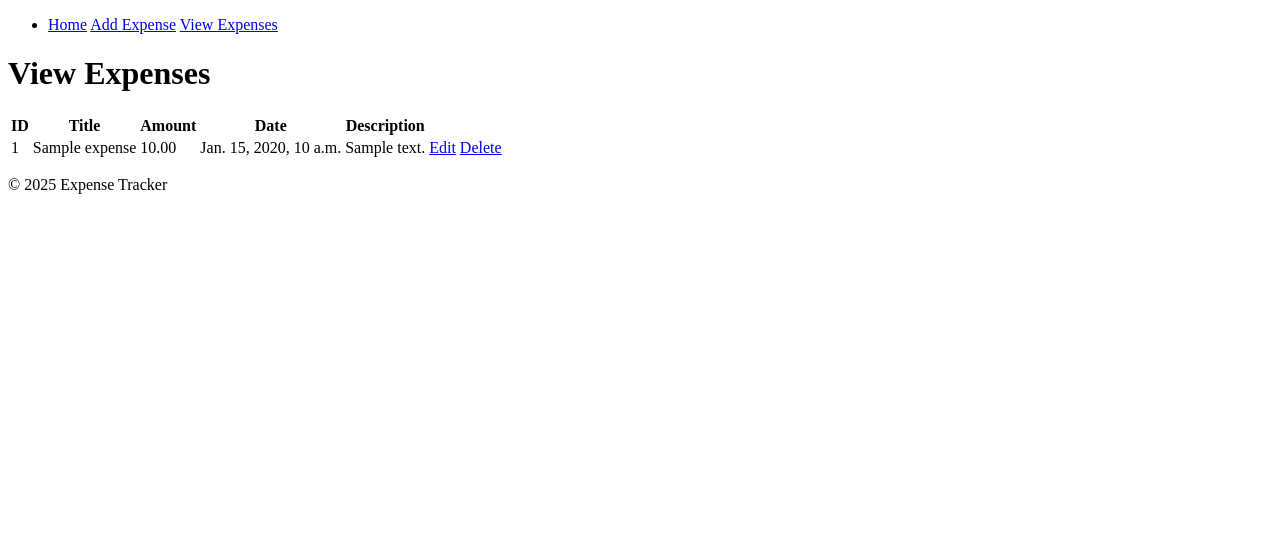
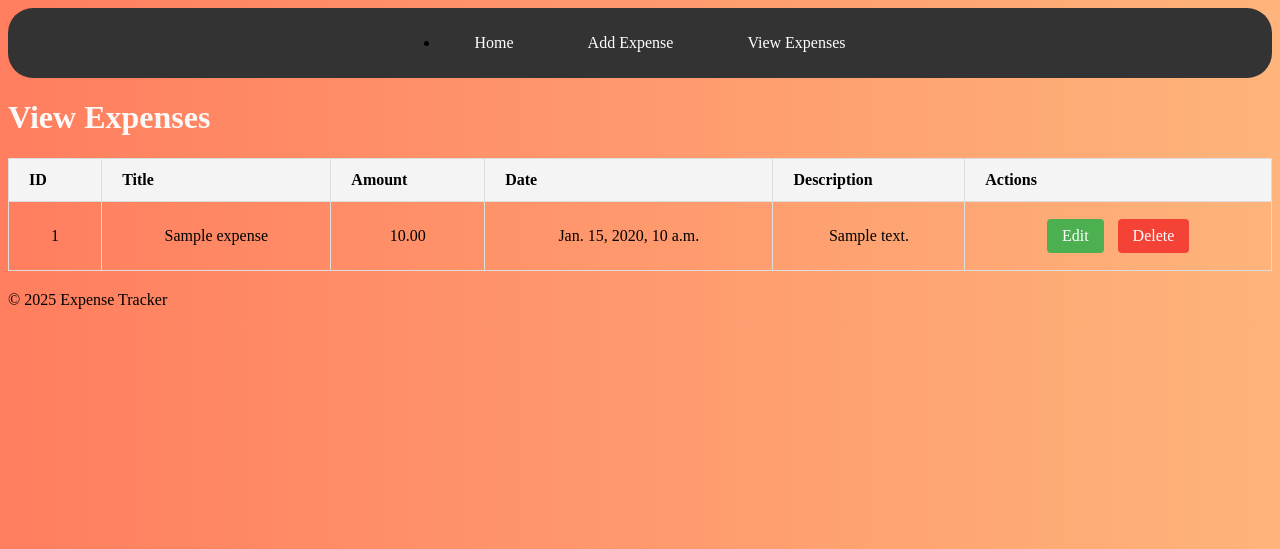
Before and after one commit to Notimperial/ExpenseTracker, a Django app: page /view/ in a window 1280 px wide. Shown: the top 549 px of the page. Run offline with Django 5.2, Linux system fonts and the light colour scheme; tables that the repository leaves empty hold one stand-in row (values such as "Sample post").

Commit message:
Added Expense View functionality

```diff
--- a/Expense/forms.py
+++ b/Expense/forms.py
@@ -5,3 +5,9 @@ class ExpenseForm(forms.ModelForm):
     class Meta:
         model = Expense
         fields = ['name', 'amount', 'description']
+
+        widgets = {
+            'name': forms.TextInput(attrs={'class': 'styled-input'}),
+            'amount': forms.NumberInput(attrs={'class': 'styled-input'}),
+            'description':forms.Textarea(attrs = {"class": 'styled-input'}),
+        }
--- /dev/null
+++ b/Expense/static/Expense/css/main.css
@@ -0,0 +1,170 @@
+h2{
+    color: brown;
+}
+
+body{
+    background: linear-gradient(to right, #ff7e5f, #feb47b);
+
+}
+
+h1{
+    color: rgb(252, 249, 248);
+}
+
+.home_paragraph{
+    color: rgb(245, 225, 220);
+    font-size: 25px;
+    font-family: 'Times New Roman', Times, serif;
+    border: 2px solid rgb(154, 25, 218);
+    padding: 15px;
+    border-radius: 14px;
+    margin: 20px auto;
+    background-color: rgb(227, 137, 152);
+    width: 60%;
+    text-align: center;
+
+}
+
+.styled-input{
+    color:rgb(0, 0, 0);
+    background-color: rgb(176, 187, 247);
+    border: 2px solid #000000;
+    border-radius: 5px;
+    border-radius: 12px;
+    margin: 15px 0;
+    padding: 4px;
+    margin: 10px 0;
+    opacity: 0.5;
+    font-family: 'Arial', sans-serif;
+    transition: background-color 0.3s, box-shadow 0.3s ease-in-out;
+
+
+
+
+}
+
+.styled-input:hover {
+    border-color: #007bff;
+    background-color: #a8c9ee;
+  }
+
+.add-button{
+    color: rgb(0, 0, 0);
+    font-size: 12px;
+    background-color: rgb(60, 117, 250);
+    border: 2px solid #000000; /* Green border */
+    border-radius: 5px; /* Rounded corners */
+    padding: 10px 20px;
+    box-shadow: 0 4px 6px rgba(0, 0, 0, 0.1);
+    border-radius: 12px;
+    transition: background-color 0.3s, box-shadow 0.3s ease-in-out;
+    margin-bottom: 10px;
+
+}
+
+.add-button:hover {
+    background-color: #1e37c4; /* Darker green */
+    cursor: pointer; /* Change cursor to indicate it's clickable */
+    box-shadow: 0 6px 10px rgba(0, 0, 0, 0.15);
+  }
+
+
+.back-button{
+    color: rgb(0, 0, 0);
+    font-size: 12px;
+    background-color: rgb(60, 117, 250);
+    border: 2px solid #000000;
+    border-radius: 5px;
+    padding: 5px 15px;
+    box-shadow: 0 4px 6px rgba(0, 0, 0, 0.1);
+    border-radius: 10px;
+    transition: background-color 0.3s, box-shadow 0.3s ease-in-out;
+
+}
+
+.bacl-button:hover{
+
+    background-color: #1e37c4;
+    cursor: pointer;
+    box-shadow: 0 6px 10px rgba(0, 0, 0, 0.15);
+  }
+
+
+  .nav {
+    color: white; /* White text color */
+    text-decoration: none; /* Remove underlines */
+    margin: 0 15px; /* Space between each nav item */
+    padding: 10px 20px;
+    border-radius: 5px;
+    transition: background-color 0.3s ease; /* Smooth background transition */
+}
+
+.navbar{
+    background-color: #333; /* Dark background for navbar */
+    padding: 10px 20px;
+    display: flex;
+    justify-content: center; /* Centers the items horizontally */
+    align-items: center; /* Centers the items vertically */
+    border-radius: 25px;
+}
+
+.nav:hover {
+    background-color: #575757; /* Darker shade on hover */
+    color: #f0f0f0; /* Change text color when hovering */
+
+}
+
+table {
+    width: 100%;
+    border-collapse: collapse; /* Ensures borders between table cells are collapsed */
+    margin-bottom: 20px; /* Adds space below the table */
+}
+
+th, td {
+    padding: 12px 20px; /* Adds padding inside the table cells */
+    text-align: left; /* Aligns text to the left */
+    border: 1px solid #dddddd; /* Adds a border to cells */
+}
+
+th {
+    background-color: #f4f4f4; /* Adds a background color to table headers */
+}
+
+tr:hover {
+    background-color: #ffffff; /* Changes background color on hover */
+    transition: background-color 0.4s ease; /* Smooth background transition */
+
+}
+
+.actions {
+    text-align: center; /* Centers the action buttons */
+}
+
+.actions .btn {
+    padding: 8px 15px;
+    border-radius: 4px;
+    text-decoration: none;
+    color: white;
+    margin: 5px;
+    display: inline-block;
+}
+
+.actions .edit-btn {
+    background-color: #4CAF50; /* Green for Edit */
+}
+
+.actions .edit-btn:hover {
+    background-color: #45a049;
+}
+
+.actions .delete-btn {
+    background-color: #f44336; /* Red for Delete */
+}
+
+.actions .delete-btn:hover {
+    background-color: #da190b;
+}
+
+.shown {
+    text-align: center; /* Centers the text in data cells */
+}
--- a/Expense/templates/add.html
+++ b/Expense/templates/add.html
@@ -18,7 +18,8 @@
     <form method="post">
         {% csrf_token %}
         {{ form.as_p }}
-        <button type="submit">Add Expense</button>
+        <button type="submit" class="add-button">Add Expense</button>
     </form>
+    <button class="back-button"><a href="{% url 'Expense:ExpenseViewView' %}">Back</a></button>
 
 {% endblock %}
--- a/Expense/templates/base.html
+++ b/Expense/templates/base.html
@@ -1,18 +1,20 @@
+{% load static %}
 <!DOCTYPE html>
 <html lang="en">
 <head>
     <meta charset="UTF-8">
     <meta name="viewport" content="width=device-width, initial-scale=1.0">
+    <link rel="stylesheet" href="{% static 'Expense/css/main.css' %}">
     <title>{% block title %} Expense Tracker {% endblock %} </title>
 </head>
 <body>
     <header>
-        <nav>
+        <nav class = "navbar">
             <ul>
                 <li>
-                    <a href = "/home">Home</a>
-                    <a href = "/add">Add Expense</a>
-                    <a href = "/view">View Expenses</a>
+                    <a href = "/home" class = "nav">Home</a>
+                    <a href = "/add" class = "nav">Add Expense</a>
+                    <a href = "/view" class = "nav">View Expenses</a>
 
                 </li>
             </ul>
--- a/Expense/templates/home.html
+++ b/Expense/templates/home.html
@@ -3,6 +3,6 @@
 
 {% block content %}
 <h1>Welcome to the Expense Tracker</h1>
-<p>Track your expenses easily and efficiently.</p>
+<p class = 'home_paragraph'>Track your expenses easily and efficiently.</p>
 
 {% endblock %}
--- a/Expense/templates/update.html
+++ b/Expense/templates/update.html
@@ -12,4 +12,5 @@
 
     <input type="submit" value="Update">
 </form>
+<a href="{% url 'Expense:ExpenseViewView' %}">Cancel</a>
 {% endblock %}
--- a/Expense/templates/view.html
+++ b/Expense/templates/view.html
@@ -6,24 +6,30 @@
 <h1>View Expenses</h1>
 
 <table>
+    <thead>
         <tr>
-        <th>ID</th>
-        <th>Title</th>
-        <th>Amount</th>
-        <th>Date</th>
-        <th>Description</th>
+            <th class="detail">ID</th>
+            <th class="detail">Title</th>
+            <th class="detail">Amount</th>
+            <th class="detail">Date</th>
+            <th class="detail">Description</th>
+            <th class="detail">Actions</th>
         </tr>
-
+    </thead>
+    <tbody>
         {% for expense in expense_view %}
         <tr>
-        <td>{{ expense.id }}</td>
-        <td>{{ expense.name }}</td>
-        <td>{{ expense.amount }}</td>
-        <td>{{ expense.date_created }}</td>
-        <td>{{ expense.description }}</td>
-        <td><a href="{% url 'Expense:ExpenseUpdateView' expense.id %}">Edit</a></td>
-        <td><a href="{% url 'Expense:ExpenseDeleteView' expense.id %}">Delete</a></td>
+            <td class="shown">{{ expense.id }}</td>
+            <td class="shown">{{ expense.name }}</td>
+            <td class="shown">{{ expense.amount }}</td>
+            <td class="shown">{{ expense.date_created }}</td>
+            <td class="shown">{{ expense.description }}</td>
+            <td class="actions">
+                <a href="{% url 'Expense:ExpenseUpdateView' expense.id %}" class="btn edit-btn">Edit</a>
+                <a href="{% url 'Expense:ExpenseDeleteView' expense.id %}" class="btn delete-btn">Delete</a>
+            </td>
         </tr>
         {% endfor %}
+    </tbody>
 </table>
 {% endblock %}
--- a/Expense/urls.py
+++ b/Expense/urls.py
@@ -1,12 +1,14 @@
 from django.contrib import admin
 from django.urls import path
 from Expense import views
+from django.views.generic.base import RedirectView
 
 app_name = 'Expense'
 
 urlpatterns = [
+    path('', RedirectView.as_view(url='home/')),
     path('admin/', admin.site.urls),
-    path('home/',views.Home, name='ExpenseView'),
+    path('home/',views.Home, name='Home'),
     path('add/',views.ExpenseAddView, name='ExpenseAddView'),
     path('delete/<int:id>/',views.ExpenseDeleteView, name='ExpenseDeleteView'),
     path('edit/<int:id>/',views.ExpenseUpdateView, name='ExpenseUpdateView'),
--- a/Expense/views.py
+++ b/Expense/views.py
@@ -11,7 +11,7 @@ def Home(request):
 
 
 def ExpenseAddView(request):
-    success_message = "None"
+    success_message = "Add Your Expense"
     if request.method == 'POST':
         form = ExpenseForm(request.POST)
         if form.is_valid():
--- a/expense_tracker/settings.py
+++ b/expense_tracker/settings.py
@@ -39,6 +39,7 @@ INSTALLED_APPS = [
     'django.contrib.staticfiles',
     'users',
     'Expense',
+
 ]
 
 MIDDLEWARE = [
@@ -123,7 +124,7 @@ USE_TZ = True
 # Static files (CSS, JavaScript, Images)
 # https://docs.djangoproject.com/en/5.1/howto/static-files/
 
-STATIC_URL = 'static/'
+STATIC_URL = '/static/'
 
 # Default primary key field type
 # https://docs.djangoproject.com/en/5.1/ref/settings/#default-auto-field
```
Lines whose indentation alone changed are shown as unchanged.
